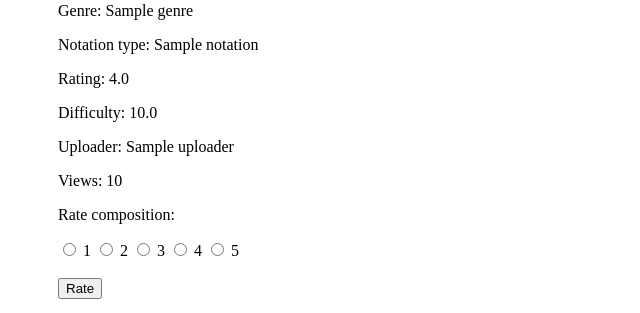
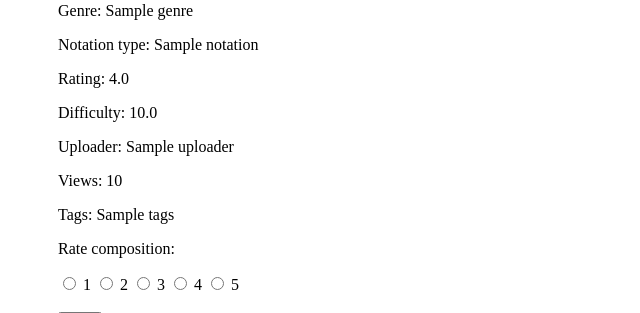
Before and after one commit to ElectricShakuhachi/tietokantasovellus-shakuarchive, a Flask app: template src/templates/view.html in a window 1280 px wide. Shown: the part 401-714 px from the top of the page, without its empty margins (0-640 px from the left). Run offline with Flask 2, Linux system fonts and the light colour scheme; the template is opened without the code that fills it: most values are stand-ins (such as "Sample title", 1, 10 or a date in 2020).

Commit message:
Show tags on file page

```diff
--- a/src/app.py
+++ b/src/app.py
@@ -76,10 +76,10 @@ def view_music(id):
     sql = "SELECT c.id AS id, c.title AS title, c.composer AS composer, \
         c.views as views, c.genre AS genre, c.notation AS notation, \
         AVG(r.rating) AS rating, AVG(d.difficulty) AS difficulty, \
-        u.username as uploader, c.filename as filename FROM \
-        compositions c, ratings r, difficultyratings d, users u \
+        u.username as uploader, c.filename as filename, t.tags as tags FROM \
+        compositions c, ratings r, difficultyratings d, users u, tags t \
         WHERE r.song_id=c.id AND d.song_id=c.id AND c.user_id=u.id \
-        AND c.id=(:id) GROUP BY c.id, u.id"
+        AND t.song_id=c.id AND c.id=(:id) GROUP BY c.id, u.id"
     result = db.session.execute(sql, {"id":id})
     music = result.fetchone()
     sql = "SELECT n.note AS note, u.username AS uploader \
--- a/src/templates/view.html
+++ b/src/templates/view.html
@@ -8,6 +8,7 @@
 	<p>Difficulty: {{'%0.1f' % music.difficulty }}</p>
 	<p>Uploader: {{ music.uploader }}</p>
 	<p>Views: {{ music.views }}</p>
+	<p>Tags: {{ music.tags }}</p>
 	<p>Rate composition:</p>
 	<form action="/rate/" method="POST" enctype="multipart/form-data">
 		<input id="rate1" type="radio" name="rating" value="1">
@@ -60,7 +61,7 @@
 	{% if session.username == music.uploader %}
 	<form action="/delete/{{ music.filename }}" method="POST" enctype="multipart/form-data">
 		<input type="hidden" name="csrf_token" value="{{  session.csrf_token  }}">
-		<input type="submit" value="Delete composition from site"><br>
+		<input type="submit" value="Delete composition"><br>
 	</form>
 {% endif %}
 	<a href="/">Home Page</a>
```
